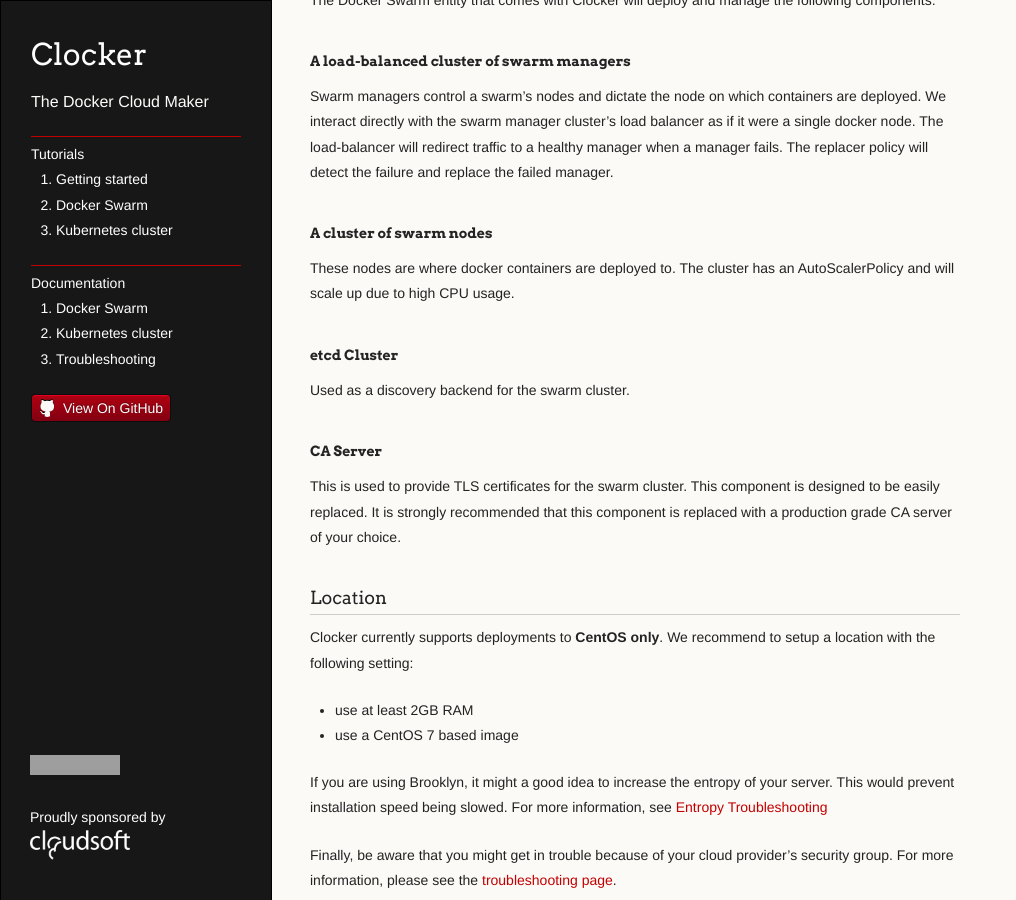
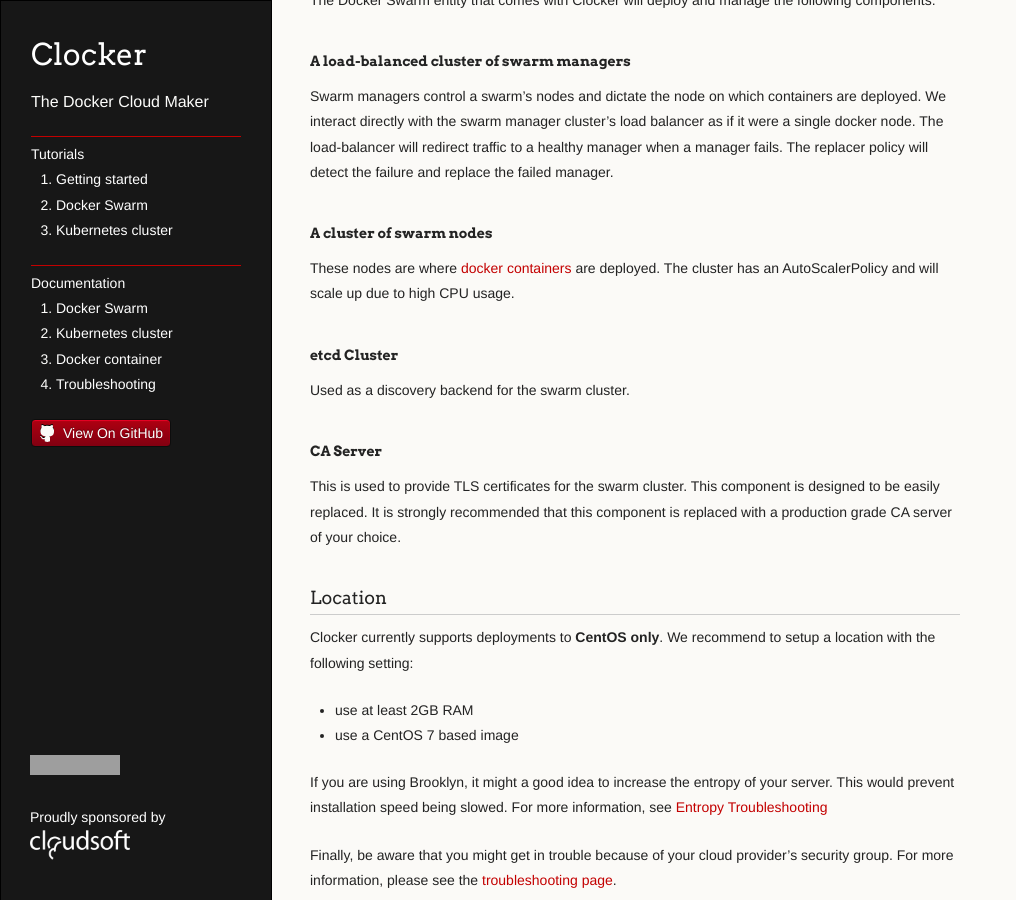
Before and after one commit to brooklyncentral/clocker, a Jekyll site: the page built from docs/swarm-cluster.md, in a window 1280 px wide and 900 px high, scrolled down 942 px. Shown: the whole window, without its empty margins (0-1016 px from the left). Built offline with Jekyll 4.4.1, drawn with Linux system fonts in a browser that asks for light colours; grey boxes are pictures that could not be loaded.

Commit message:
Add documentation about docker container entity

```diff
--- a/_layouts/base.html
+++ b/_layouts/base.html
@@ -37,6 +37,7 @@
             <ul>
               <li><a href="{{site.baseurl}}/docs/swarm-cluster.html">Docker Swarm</a></li>
               <li><a href="{{site.baseurl}}/docs/kubernetes-cluster.html">Kubernetes cluster</a></li>
+              <li><a href="{{site.baseurl}}/docs/docker-container.html">Docker container</a></li>
               <li><a href="{{site.baseurl}}/docs/troubleshooting.html">Troubleshooting</a></li>
             </ul>
           </li>
--- a/docs/swarm-cluster.md
+++ b/docs/swarm-cluster.md
@@ -19,7 +19,7 @@
 The load-balancer will redirect traffic to a healthy manager when a manager fails.  The replacer policy will detect the failure and replace the failed manager.
 
 #### A cluster of swarm nodes
-These nodes are where docker containers are deployed to. The cluster has an AutoScalerPolicy and will scale up due to high CPU usage.
+These nodes are where [docker containers](docker-container.html) are deployed. The cluster has an AutoScalerPolicy and will scale up due to high CPU usage.
 
 #### etcd Cluster
 Used as a discovery backend for the swarm cluster.
```
Also changed, not shown: docs/docker-container.md (added, +19 -0 lines), docs/index.md (+1 -0 lines).
